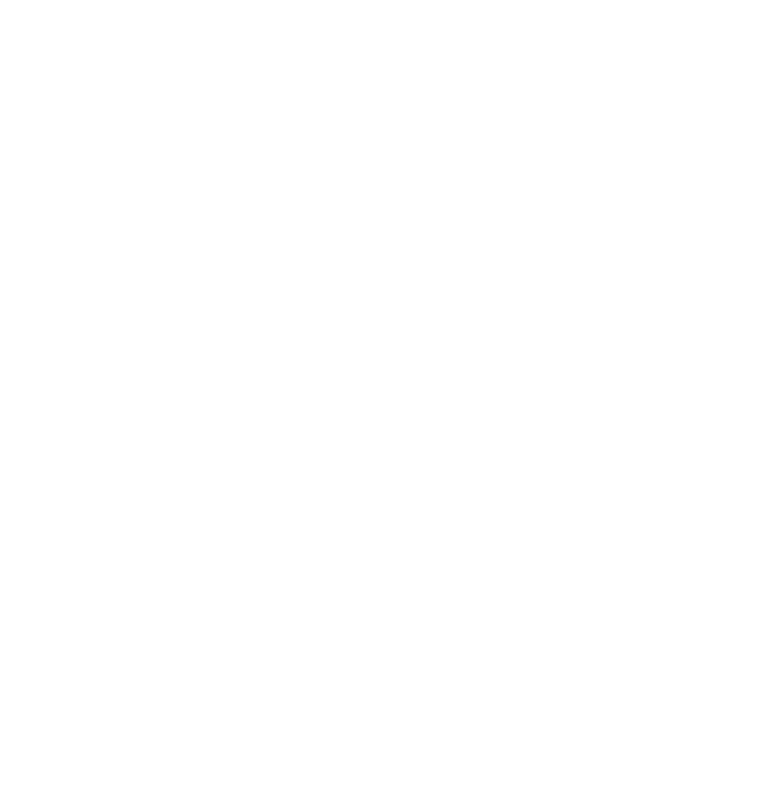
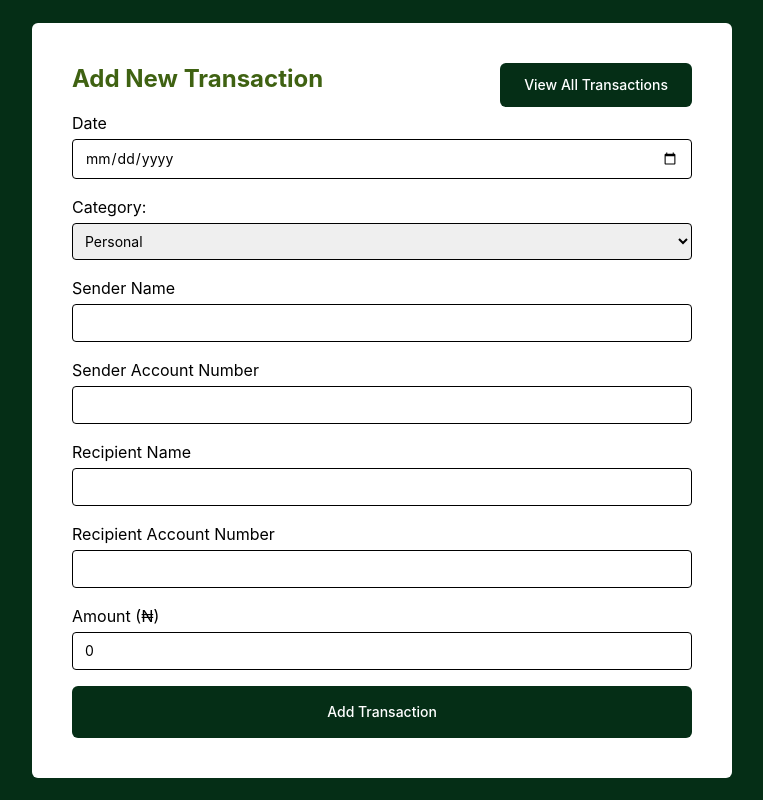
Before and after one commit to Sorphy/remittance-tracker-app, a React (Vite) app: page / in a window 1280 px wide. Before the commit this address had no page. Shown: the whole page, without its empty margins (258-1021 px from the left). Built offline with nearby package versions, Linux system fonts and the light colour scheme.

Commit message:
fixed some issues

```diff
--- a/src/App.tsx
+++ b/src/App.tsx
@@ -6,7 +6,7 @@
   return (
     <Router>
       <Routes>
-        <Route path="/add-transaction" element={<AddTransaction />} />
+        <Route path="/" element={<AddTransaction />} />
         <Route path="/transactions" element={<TransactionTable />} />
         {/* <Route path="/edit" element={<EditTransactionModal isOpen onClose={} transactionData={}  />} /> */}
 
```
